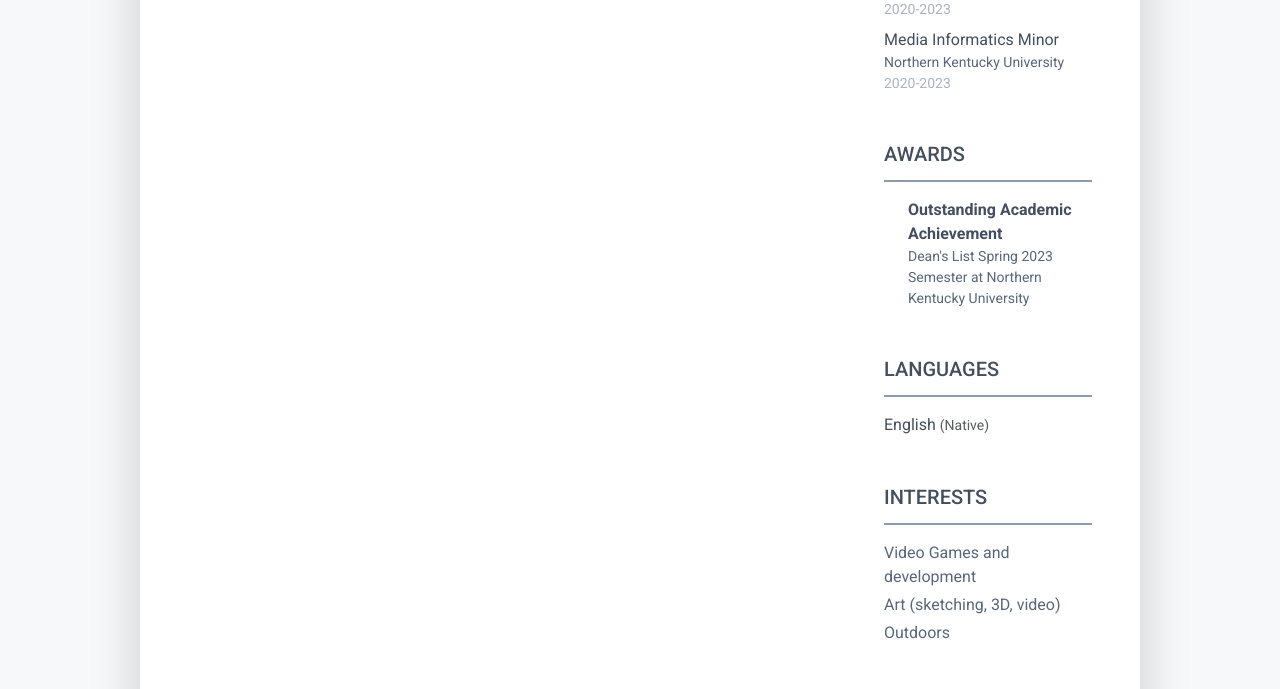
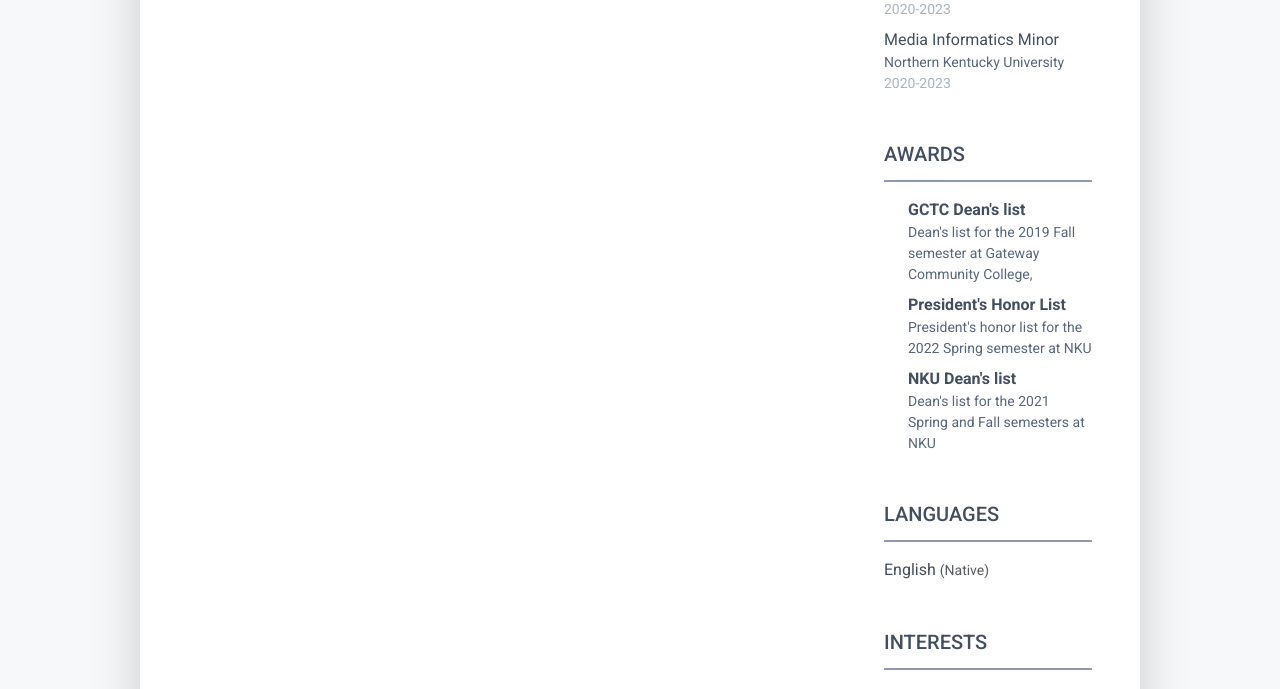
Before and after one commit to jiffingwalter/ase230_TeamAssignment, a PHP site: page /detail.php?index=0 in a window 1280 px wide. Shown: the part 1162-1851 px from the top of the page. Run offline with PHP 8.4, Linux system fonts and the light colour scheme; some libraries are stand-ins or nearby versions.

Commit message:
Replaced temp awards in member 0

```diff
--- a/detail.php
+++ b/detail.php
@@ -47,8 +47,16 @@ $members=[
 			],
 		],
 		'awards'=>[
-			'title'=>['Outstanding Academic Achievement'],
-			'desc'=>['Dean\'s List Spring 2023 Semester at Northern Kentucky University']
+			'title'=>[
+				'GCTC Dean\'s list',
+				'President\'s Honor List',
+				'NKU Dean\'s list'
+			],
+			'desc'=>[
+				'Dean\'s list for the 2019 Fall semester at Gateway Community College,',
+				'President\'s honor list for the 2022 Spring semester at NKU',
+				'Dean\'s list for the 2021 Spring and Fall semesters at NKU'
+			]
 		],
 		'languages'=>[
 			'lang'=>['English'],
```
